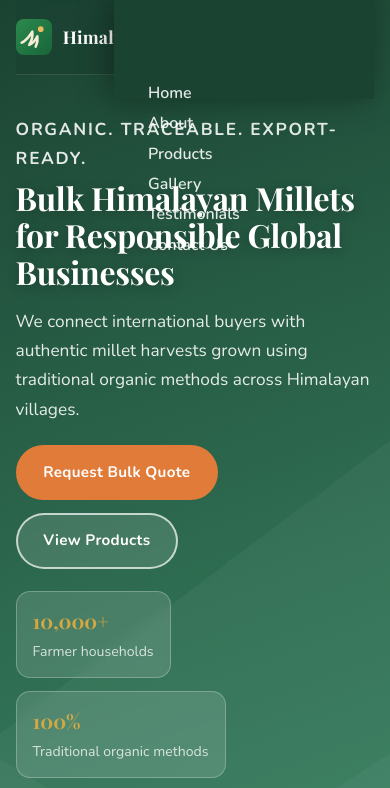
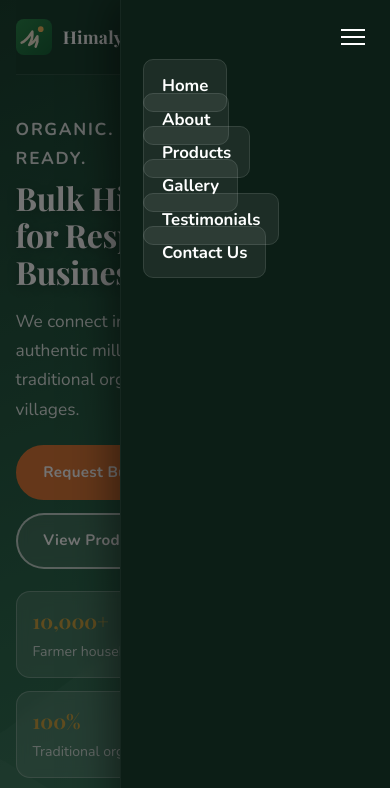
Before and after one commit to AshwaniGusain/HimalyanOrganicFarm, a plain HTML site: page index.html in a window 390 px wide. Both pictures are taken after a click on the button 353 px from the left and 37 px from the top of the page. Shown: the top 788 px of the page. Drawn offline with nearby package versions, Linux system fonts and the light colour scheme.

Commit message:
minor UI chnages

```diff
--- a/assets/css/styles.css
+++ b/assets/css/styles.css
@@ -705,8 +705,26 @@ p {
 }
 
 @media (max-width: 780px) {
+  /* Remove backdrop-filter on mobile — it creates a containing block that breaks
+     position:fixed children, causing the drawer to render inside the nav bar */
+  .nav {
+    backdrop-filter: none;
+    -webkit-backdrop-filter: none;
+    background: var(--primary-dark);
+  }
+
   .nav-toggle {
     display: inline-block;
+  }
+
+  /* Dim overlay behind the drawer */
+  .nav-menu::before {
+    content: '';
+    position: fixed;
+    inset: 0;
+    background: rgba(0, 0, 0, 0.55);
+    z-index: -1;
+    pointer-events: none;
   }
 
   .nav-menu {
@@ -714,14 +732,17 @@ p {
     right: 0;
     top: 0;
     bottom: 0;
-    width: 260px;
-    background: var(--primary-dark);
-    padding: 5rem 1.2rem 1.2rem;
-    box-shadow: -4px 0 30px rgba(0,0,0,0.35);
+    width: 270px;
+    background: #1b4332;
+    background-image: none;
+    padding: 4.5rem 1.4rem 1.4rem;
+    box-shadow: -6px 0 40px rgba(0, 0, 0, 0.5);
     display: none;
     flex-direction: column;
-    gap: 0.2rem;
-    z-index: 200;
+    gap: 0.3rem;
+    z-index: 300;
+    overflow-y: auto;
+    border-left: 1px solid rgba(255, 255, 255, 0.1);
   }
 
   .nav-menu.open {
@@ -729,9 +750,25 @@ p {
   }
 
   .nav-menu a {
-    font-size: 1rem;
-    padding: 0.7rem 0.9rem;
+    font-size: 1.05rem;
+    font-weight: 700;
+    padding: 0.85rem 1.1rem;
     border-radius: 10px;
+    color: #fff !important;
+    background: rgba(255, 255, 255, 0.07);
+    border: 1px solid rgba(255, 255, 255, 0.1);
+  }
+
+  .nav-menu a:hover,
+  .nav-menu a:focus-visible {
+    background: rgba(255, 255, 255, 0.18);
+    color: #fff !important;
+  }
+
+  /* Keep toggle button above the open drawer so it stays tappable */
+  .nav-toggle {
+    position: relative;
+    z-index: 400;
   }
 
   .footer-wrap {
--- a/index.html
+++ b/index.html
@@ -217,7 +217,7 @@
           </p>
           <ul class="contact-list">
             <li>Email: hello@himalyanorganicfarm.com</li>
-            <li>Phone: +91-80777-25460</li>
+            <li>Phone: +91-00000-00000</li>
             <li>
               WhatsApp:
               <a class="text-link" href="https://wa.me/918077725460?text=Hello%20Himalyan%20Organic%20Farm%2C%20I%20need%20bulk%20millet%20details." target="_blank" rel="noopener noreferrer">
```
Also changed, not shown: 1 other file.
